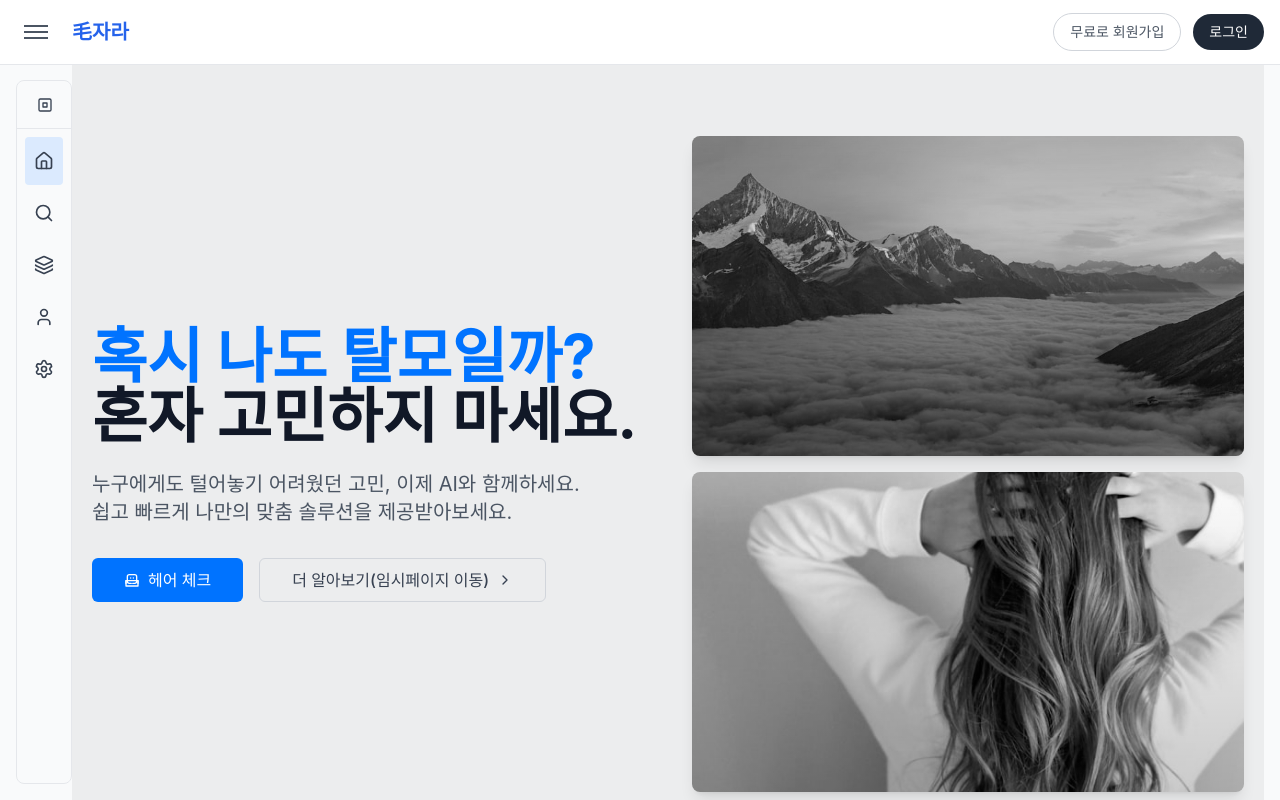
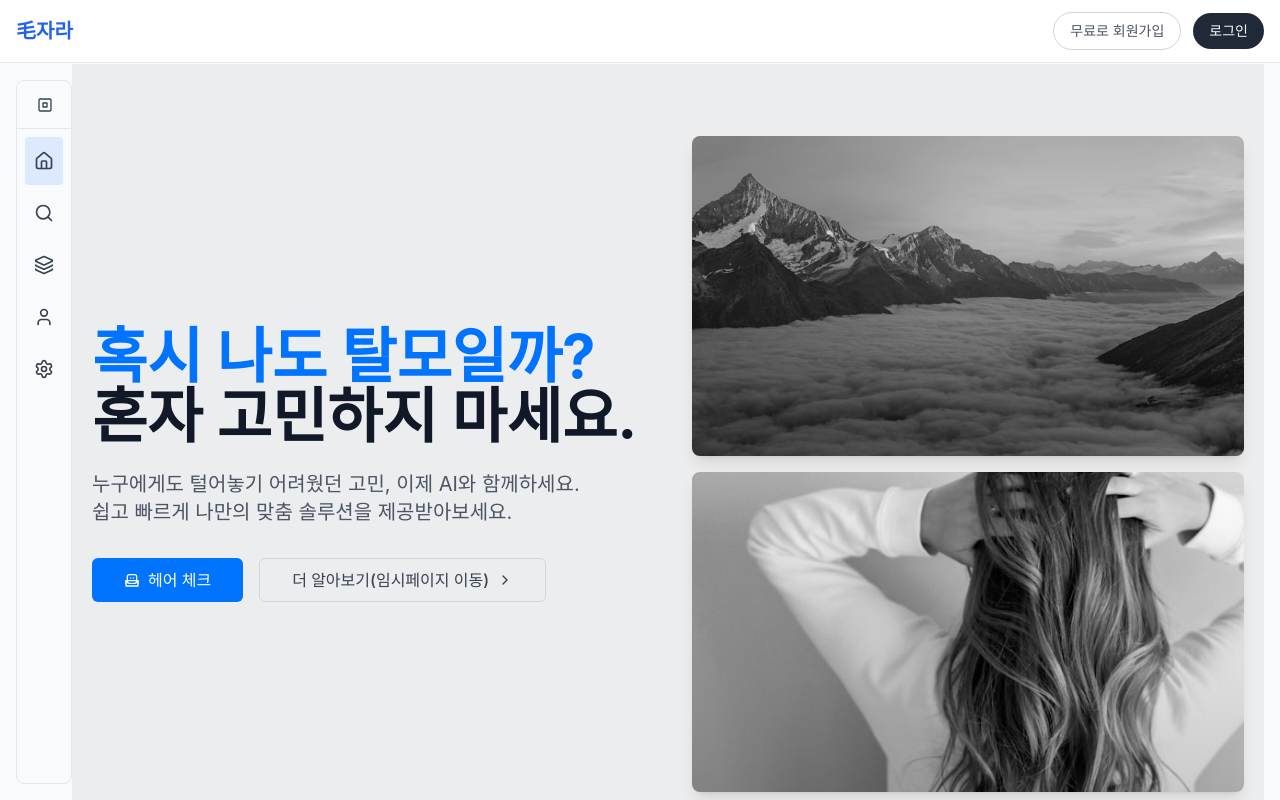
Before and after one commit to TeamDND/MOZARA, a React (Create React App) app in the folder frontend/: page / in a window 1280 px wide. Shown: the top 800 px of the page. Built offline with nearby package versions, Linux system fonts and the light colour scheme.

Commit message:
모발분석 주석, header 버튼 수정

```diff
--- a/frontend/src/page/Header.tsx
+++ b/frontend/src/page/Header.tsx
@@ -30,13 +30,6 @@ export default function Header() {
     navigate('/');
   };
 
-  const handleHamburgerClick = () => {
-    setIsSidebarOpen(true);
-  };
-
-  const handleCloseSidebar = () => {
-    setIsSidebarOpen(false);
-  };
 
   const handleLogout = () => {
     dispatch(clearUser());
@@ -49,16 +42,6 @@ export default function Header() {
       <header className="fixed top-0 left-0 right-0 bg-white border-b border-gray-200 px-2 sm:px-4 py-2 sm:py-3 z-50">
         <div className="flex items-center justify-between max-w-7xl mx-auto">
           <div className="flex items-center gap-2 sm:gap-4">
-            <button
-              onClick={handleHamburgerClick}
-              className="p-1 sm:p-2 hover:bg-gray-100 rounded-lg transition-colors"
-            >
-              <div className="w-5 h-5 sm:w-6 sm:h-6 flex flex-col justify-center gap-1">
-                <div className="w-full h-0.5 bg-gray-600"></div>
-                <div className="w-full h-0.5 bg-gray-600"></div>
-                <div className="w-full h-0.5 bg-gray-600"></div>
-              </div>
-            </button>
             <button
               onClick={handleLogoClick}
               className="text-lg sm:text-xl font-bold text-blue-600 hover:text-blue-700 transition-colors cursor-pointer"
```
Also changed, not shown: 2 other files (tests, documents, lock files or other folders).
